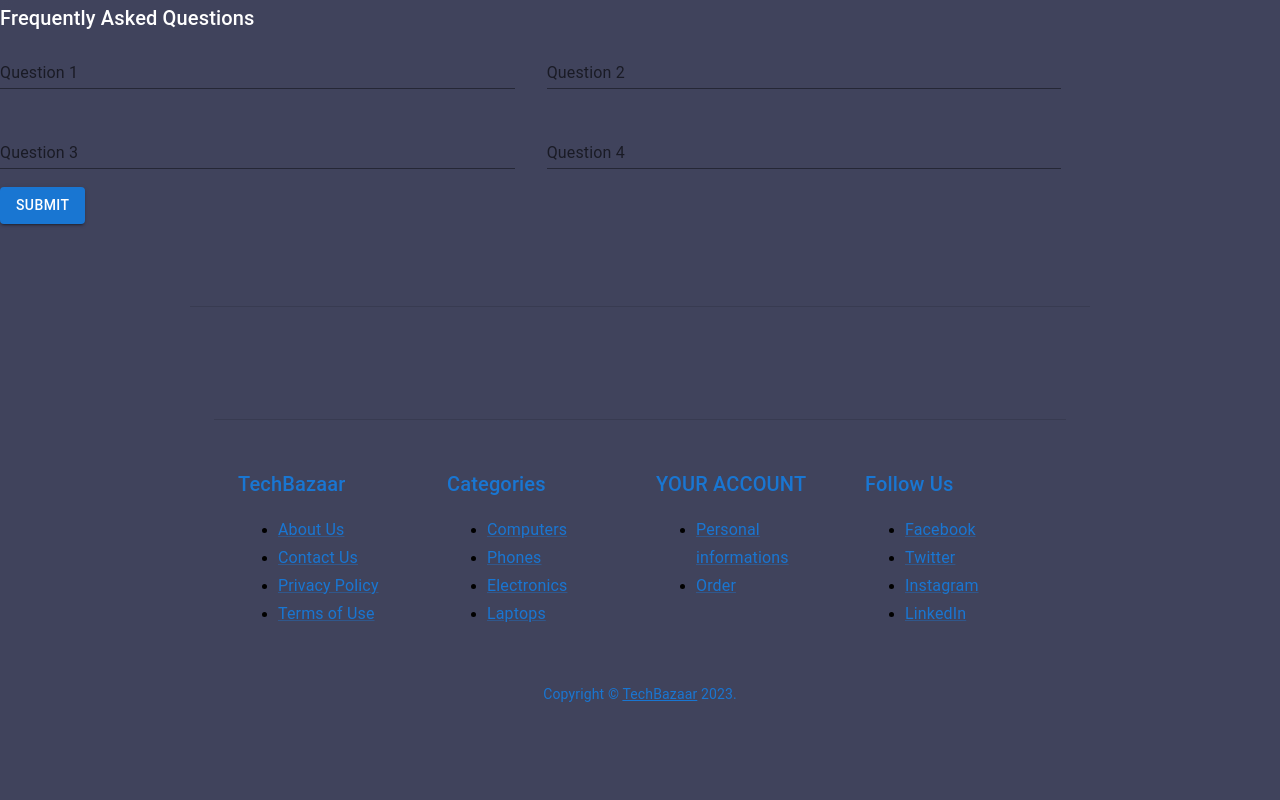
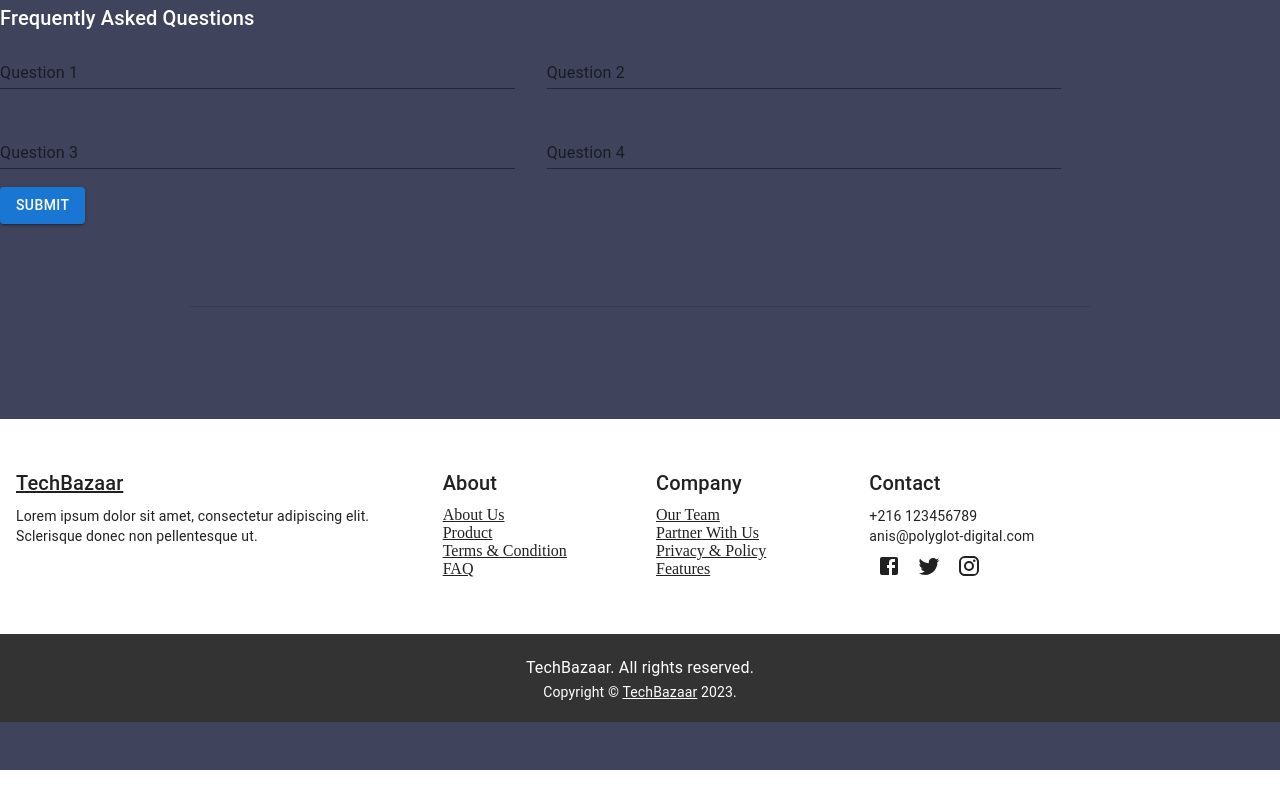
Before and after one commit to ikramby/BlissBazaar, a React (Create React App) app in the folder frontend/: page / in a window 1280 px wide. Shown: the part 4637-5437 px from the top of the page. After the commit the page ends 5407 px from the top, so only its background shows below. Built offline with nearby package versions, Linux system fonts and the light colour scheme.

Commit message:
update the footer component

```diff
--- a/frontend/src/pages/Footer.js
+++ b/frontend/src/pages/Footer.js
@@ -1,93 +1,158 @@
-import React from 'react';
-import { Container, Typography, Link, Grid } from '@mui/material';
+import React, { memo } from "react";
+import {
+  Container,
+  Typography,
+  Link,
+  Grid,
+  IconButton,
+  Box,
+} from "@mui/material";
+import FacebookIcon from "@mui/icons-material/Facebook";
+import TwitterIcon from "@mui/icons-material/Twitter";
+import InstagramIcon from "@mui/icons-material/Instagram";
+import { styled } from "@mui/material/styles";
 
+// Copyright function
 function Copyright(props) {
   return (
-    <Typography variant="body2" color="primary" align="center" {...props}>
-      {'Copyright © '}
-      <Link color="inherit" href="https://techbazaar.com/">
+    <Typography variant="body2" color="white" align="center" {...props}>
+      {"Copyright © "}
+      <Link color="inherit" href="/">
         TechBazaar
-      </Link>{' '}
+      </Link>{" "}
       {new Date().getFullYear()}
-      {'.'}
+      {"."}
     </Typography>
   );
 }
 
-const footers = [
-  {
-    title: 'TechBazaar',
-    description: [
-      { label: 'About Us', url: '/AboutUs' },
-      { label: 'Contact Us', url: '/ContactUs' },
-      { label: 'Privacy Policy', url: '/PrivacyPolicy' },
-      { label: 'Terms of Use', url: '/TermOfUse' },
-    ],
-  },
-  {
-    title: 'Categories',
-    description: [
-        { label: 'Computers', url: '/Computers' },
-        { label: 'Phones', url: '/Phones' },
-        { label: 'Electronics', url: '/Electronics' },
-        { label: 'Laptops', url: '/Laptops' },
-   //   'Computers', 'Phones', 'Electronics', 'Laptops', 'Tablets', 'Smartphones', 'Wearables'
-    ],
-  },
-  {
-    title: 'YOUR ACCOUNT',
-    description: [
-        { label: 'Personal informations', url: '/profile' },
-        { label: 'Order', url: '/Order' },
-       // { label: 'Toshiba', url: '/Toshiba' },
-       // { label: 'Samsung', url: '/Samsung' },
-    //  'Apple', 'HP', 'Toshiba', 'Samsung', 'Nokia', 'Logicom', 'and more...'
-    ],
-  },
-  {
-    title: 'Follow Us',
+// Styled Footer Box
+const FooterBox = styled(Box)(({ theme }) => ({
+  backgroundColor: theme.palette.background.paper,
+  color: theme.palette.text.primary,
+  padding: theme.spacing(6, 2),
+  marginTop: theme.spacing(8),
+  width: "100vw",
+  boxSizing: "border-box",
+  marginLeft: "-50vw",
+  position: "relative",
+  left: "50%",
+}));
 
-    description: [
-        { label: 'Facebook', url: '/Facebook' },
-        { label: 'Twitter', url: '/Twitter' },
-        { label: 'Instagram', url: '/Instagram' },
-        { label: 'LinkedIn', url: '/LinkedIn' },
-      //  'Facebook', 'Twitter', 'Instagram', 'LinkedIn'
-    ],
-  },
-];
+// Footer Content (Memoized)
+const FooterContent = memo(() => (
+  <Grid container spacing={4}>
+    {/* About Section */}
+    <Grid item xs={12} sm={4}>
+      <Typography variant="h6" gutterBottom>
+        <Link href="/" color="inherit">
+          TechBazaar
+        </Link>
+      </Typography>
+      <Typography variant="body2">
+        Lorem ipsum dolor sit amet, consectetur adipiscing elit. Sclerisque
+        donec non pellentesque ut.
+      </Typography>
+    </Grid>
 
+    {/* Additional Links */}
+    <Grid item xs={12} sm={2}>
+      <Typography variant="h6" gutterBottom>
+        About
+      </Typography>
+      <Link href="/AboutUs" color="inherit">
+        About Us
+      </Link>
+      <br />
+      <Link href="#" color="inherit">
+        Product
+      </Link>
+      <br />
+      <Link href="/TermOfUse" color="inherit">
+        Terms & Condition
+      </Link>
+      <br />
+      <Link href="#" color="inherit">
+        FAQ
+      </Link>
+    </Grid>
+
+    {/* Company Section */}
+    <Grid item xs={12} sm={2}>
+      <Typography variant="h6" gutterBottom>
+        Company
+      </Typography>
+      <Link href="#" color="inherit">
+        Our Team
+      </Link>
+      <br />
+      <Link href="#" color="inherit">
+        Partner With Us
+      </Link>
+      <br />
+      <Link href="/PrivacyPolicy" color="inherit">
+        Privacy & Policy
+      </Link>
+      <br />
+      <Link href="#" color="inherit">
+        Features
+      </Link>
+    </Grid>
+
+    {/* Contact Section */}
+    <Grid item xs={12} sm={4}>
+      <Typography variant="h6" gutterBottom>
+        Contact
+      </Typography>
+      <Typography variant="body2">+216 123456789</Typography>
+      <Typography variant="body2">anis@polyglot-digital.com</Typography>
+      <IconButton color="inherit">
+        <FacebookIcon />
+      </IconButton>
+      <IconButton color="inherit">
+        <TwitterIcon />
+      </IconButton>
+      <IconButton color="inherit">
+        <InstagramIcon />
+      </IconButton>
+    </Grid>
+  </Grid>
+));
+
+// Footer Component
 const Footer = () => {
   return (
-    <Container
-      maxWidth="md"
-      component="footer"
-      sx={{
-        borderTop: (theme) => `1px solid ${theme.palette.divider}`,
-        mt: 8,
-        py: [3, 6],
-      }}
-    >
-      <Grid container spacing={4} justifyContent="space-evenly">
-        {footers.map((footer) => (
-          <Grid item xs={6} sm={3} key={footer.title}>
-            <Typography variant="h6" color="primary" gutterBottom>
-              {footer.title}
-            </Typography>
-            <ul>
-              {footer.description.map((item, index) => (
-                <li key={index}>
-                  <Link href={item.url} variant="subtitle1" color="primary">
-                    {item.label}
-                  </Link>
-                </li>
-              ))}
-            </ul>
-          </Grid>
-        ))}
-      </Grid>
-      <Copyright sx={{ mt: 5 }} />
-    </Container>
+    <>
+      <FooterBox>
+        <Container maxWidth={false} disableGutters>
+          <FooterContent />
+        </Container>
+      </FooterBox>
+
+      {/* Additional Footer Section */}
+      <Box
+        component="footer"
+        sx={{
+          backgroundColor: "#333",
+          padding: "20px 0",
+          width: "100vw",
+          boxSizing: "border-box",
+          marginLeft: "-50vw",
+          position: "relative",
+          left: "50%",
+        }}
+      >
+        <Typography
+          variant="subtitle1"
+          align="center"
+          color="white"
+          component="p"
+        >
+          TechBazaar. All rights reserved.
+        </Typography>
+        <Copyright />
+      </Box>
+    </>
   );
 };
 
```
